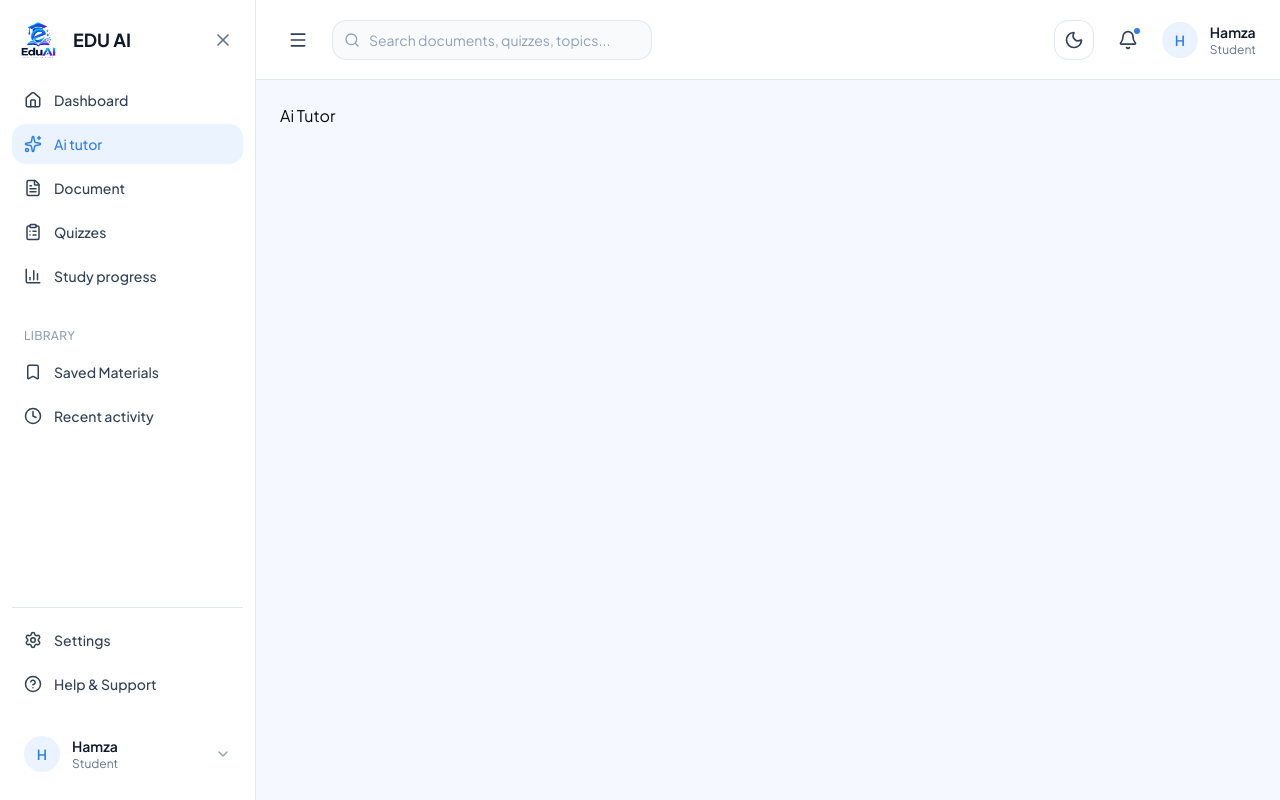
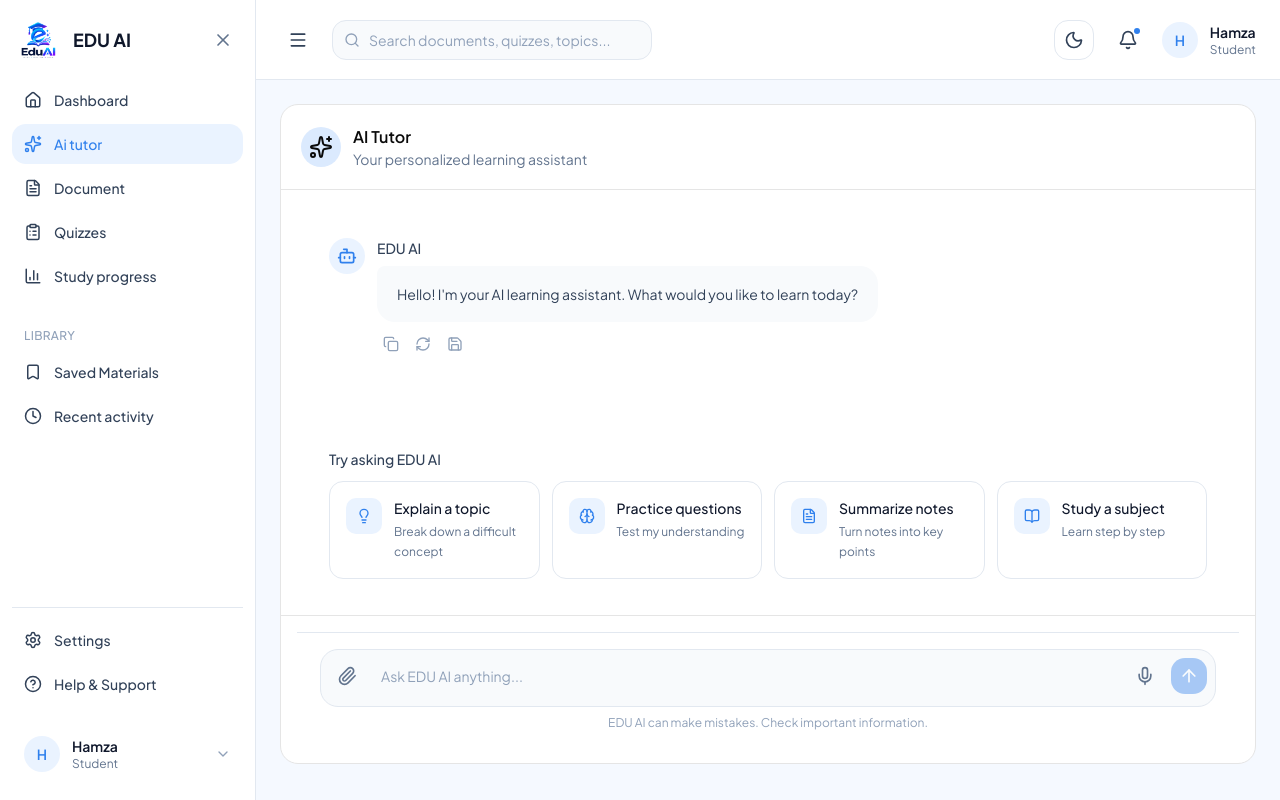
Before and after one commit to codestream0/Edu-AI, a Next.js app: page /ai-tutor in a window 1280 px wide. Built offline with nearby package versions, Linux system fonts and the light colour scheme.

Commit message:
feat: add AI tutor chat interface

```diff
--- a/app/(dashboard)/ai-tutor/page.tsx
+++ b/app/(dashboard)/ai-tutor/page.tsx
@@ -1,8 +1,54 @@
+"use client"
+
+import { SuggestedPrompts } from "@/components/ai-tutor/suggestedPrompt";
+import { TutorInput } from "@/components/ai-tutor/tutorInput";
+import { TutorMessages } from "@/components/ai-tutor/tutorMessages";
+import { Sparkles } from "lucide-react";
 
 const AITutorPage = () => {
+    const handleSend = (message: string) => {
+        console.log("Message:", message);
+
+        // send message to your AI backend
+    };
+
+    const handlePromptClick = (prompt: string) => {
+        console.log("Selected prompt:", prompt);
+
+        // put prompt inside TutorInput
+    };
     return(
-        <div>
-            <h1>Ai Tutor</h1>
+        <div className="flex min-h-[calc(100vh-140px)] flex-col rounded-2xl border bg-white dark:bg-slate-950">
+
+            <div className="border-b p-5">
+                <div className="flex items-center gap-3">
+                <div className="flex h-10 w-10 items-center justify-center rounded-full bg-blue-100">
+                    {/* ✨ */}
+                    <Sparkles/>
+                </div>
+
+                <div>
+                    <h1 className="font-semibold">AI Tutor</h1>
+                    <p className="text-sm text-slate-500">
+                    Your personalized learning assistant
+                    </p>
+                </div>
+                </div>
+            </div>
+
+            <div className="flex-1 overflow-y-auto p-6">
+                <TutorMessages/>
+            </div>
+
+            <div className="px-6 pb-4">
+                <SuggestedPrompts onPromptClick={handlePromptClick} />
+            </div>
+
+
+            <div className="border-t p-4">
+                <TutorInput onSend={handleSend} />
+            </div>
+
         </div>
     )
 }
```
